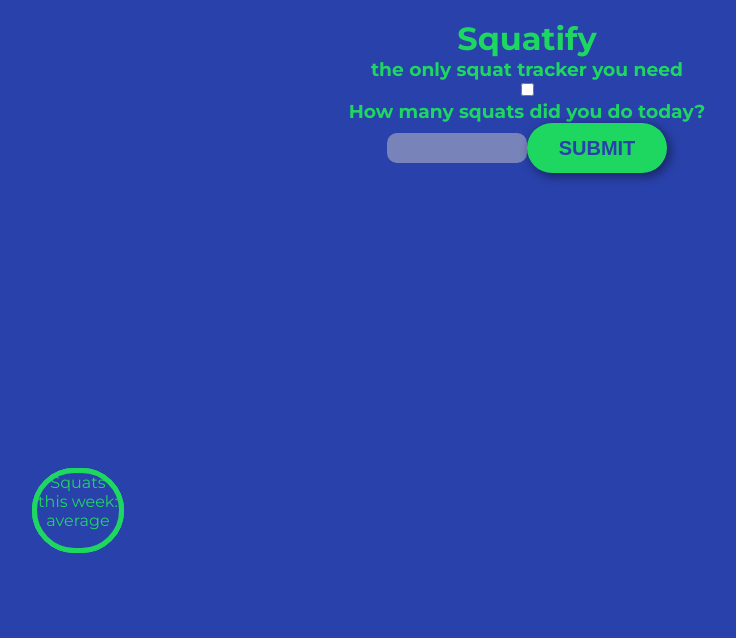
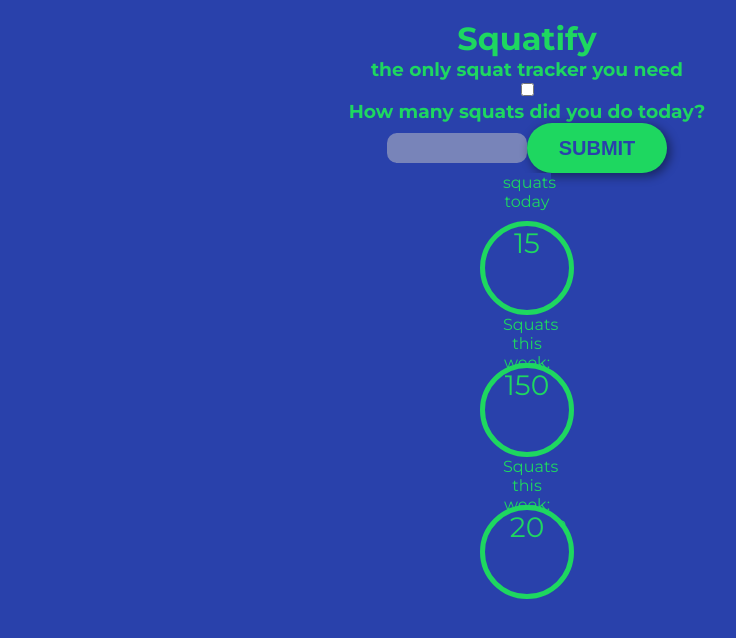
Before and after one commit to nsstarr/Squatify-App, a React (Create React App) app in the folder sqautify/: page / in a window 1280 px wide. Shown: the top 638 px of the page, without its empty margins (113-849 px from the left). Built offline with nearby package versions, Linux system fonts and the light colour scheme.

Commit message:
insight element positioned (50% done)

```diff
--- a/sqautify/src/Components/Insight Element/InsightElement.jsx
+++ b/sqautify/src/Components/Insight Element/InsightElement.jsx
@@ -1,26 +1,44 @@
 import React from "react";
 import styled from "styled-components";
 
-const InsightCard = styled.div`
-  box-sizing: border-box;
+const InsightTitle = styled.div`
+  font-size: 16px;
+  width: 3em;
+  height: 3em;
 
-  position: absolute;
-  width: 91.9px;
-  height: 84.85px;
-  left: 145px;
-  top: 468px;
-
-  border: 5px solid #1ed760;
-  border-radius: 50px;
+  ${"" /* position: absolute; */}
 
   color: #1ed760;
 `;
 
-const InsightElement = ({children}) => {
+const InsightNumber = styled.div`
+  font-size: 28px;
+  width: 3em;
+  height: 3em;
+  ${"" /* box-sizing: border-box; */}
+
+  ${"" /* position: absolute; */}
+
+  border: 5px solid #1ed760;
+  border-radius: 50px;
+  color: #1ed760;
+`;
+
+const InsightCard = styled.div`
+  display: flex;
+  flex-direction: column;
+  align-items: center;
+  justify-items: center;
+`;
+
+//font weight
+
+const InsightElement = ({ title, number }) => {
   return (
-    <>
-      <InsightCard>{children}</InsightCard>
-    </>
+    <InsightCard>
+      <InsightTitle>{title}</InsightTitle>
+      <InsightNumber>{number}</InsightNumber>
+    </InsightCard>
   );
 };
 
--- a/sqautify/src/Components/Insight/Insight.jsx
+++ b/sqautify/src/Components/Insight/Insight.jsx
@@ -4,9 +4,9 @@ import InsightElement from "../Insight Element/InsightElement";
 const Insight = () => {
   return (
     <div>
-      <InsightElement>Squats today</InsightElement>
-      <InsightElement>Squats this week: total</InsightElement>
-      <InsightElement>Squats this week: average</InsightElement>
+      <InsightElement title="squats today" number="15" />
+      <InsightElement title="Squats this week: total" number="150" />
+      <InsightElement title="Squats this week: average" number="20" />
     </div>
   );
 };
```
